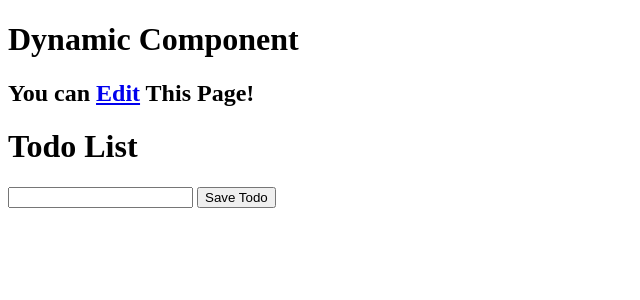
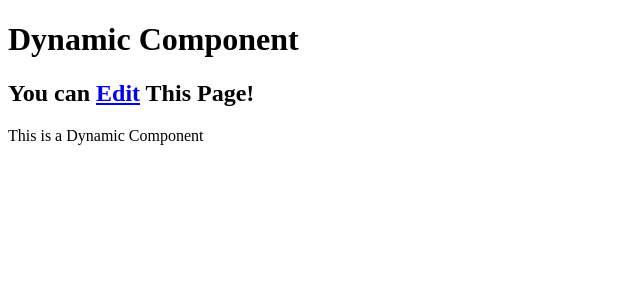
Before and after one commit to fortune-max/web-tooling-015, a React (Create React App) app: page / in a window 1280 px wide. Shown: the top 300 px of the page, without its empty margins (0-640 px from the left). Built offline with nearby package versions, Linux system fonts and the light colour scheme.

Commit message:
revert Dynamic Component

```diff
--- a/src/DynamicComponent.tsx
+++ b/src/DynamicComponent.tsx
@@ -1,84 +1,9 @@
 import React from "react";
-type todo = { text: string, isCompleted: boolean };
-type TodoItemProps = {
-  todo: todo,
-  index: number,
-  completeTodo: (index: number) => void,
-  removeTodo: (index: number) => void,
+
+const DynamicComponent = () => {
+    return (
+        <div data-testid="dynamic-component">This is a Dynamic Component</div>
+    );
 };
-const TodoItem = ({ todo, index, completeTodo, removeTodo }: TodoItemProps) => {
-  return (
-    <div
-      className="todo-item"
-      data-testid="todo-item"
-      style={{ textDecoration: todo.isCompleted ? "line-through" : "" }}
-    >
-      {" "}
-      {todo.text}{" "}
-      <div>
-        {" "}
-        <button onClick={() => completeTodo(index)}>Complete</button>{" "}
-        <button onClick={() => removeTodo(index)}>x</button>{" "}
-      </div>{" "}
-    </div>
-  );
-};
-type TodoFormProps = { addTodo: (text: string) => void };
-const TodoForm = ({ addTodo }: TodoFormProps) => {
-  const [value, setValue] = React.useState("");
-  const handleSubmit = (e: React.FormEvent<HTMLFormElement>) => {
-    e.preventDefault();
-    if (!value) return;
-    addTodo(value);
-    setValue("");
-  };
-  return (
-    <form onSubmit={handleSubmit}>
-      {" "}
-      <input
-        type="text"
-        className="input"
-        value={value}
-        onChange={(e) => setValue(e.target.value)}
-      />{" "}
-      <button type="submit">Save Todo</button>{" "}
-    </form>
-  );
-};
-const DynamicComponent = () => {
-  const [todos, setTodos]: [todo[], any] = React.useState([]);
-  const addTodo = (text: string) => {
-    const newTodos: todo[] = [...todos, { text, isCompleted: false }];
-    setTodos(newTodos);
-  };
-  const completeTodo = (index: number) => {
-    const newTodos: todo[] = [...todos];
-    newTodos[index].isCompleted = true;
-    setTodos(newTodos);
-  };
-  const removeTodo = (index: number) => {
-    const newTodos: todo[] = [...todos];
-    newTodos.splice(index, 1);
-    setTodos(newTodos);
-  };
-  return (
-    <div className="todo" data-testid="dynamic-component">
-      {" "}
-      <h1>Todo List</h1>{" "}
-      <div data-testid="todo-list">
-        {" "}
-        {todos.map((todo, index) => (
-          <TodoItem
-            key={index}
-            index={index}
-            todo={todo}
-            completeTodo={completeTodo}
-            removeTodo={removeTodo}
-          />
-        ))}{" "}
-      </div>{" "}
-      <TodoForm addTodo={addTodo} />{" "}
-    </div>
-  );
-};
+
 export default DynamicComponent;
```
